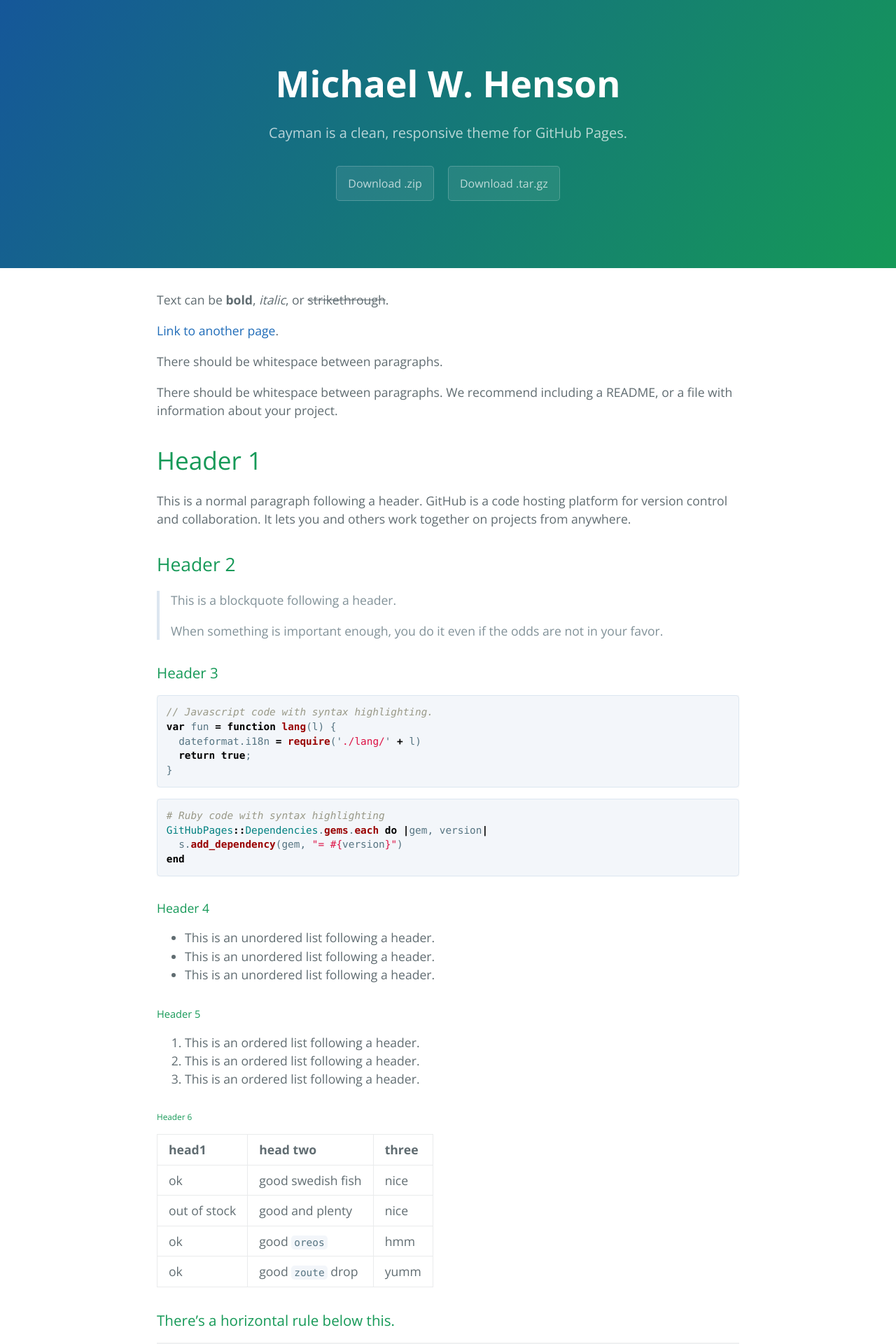
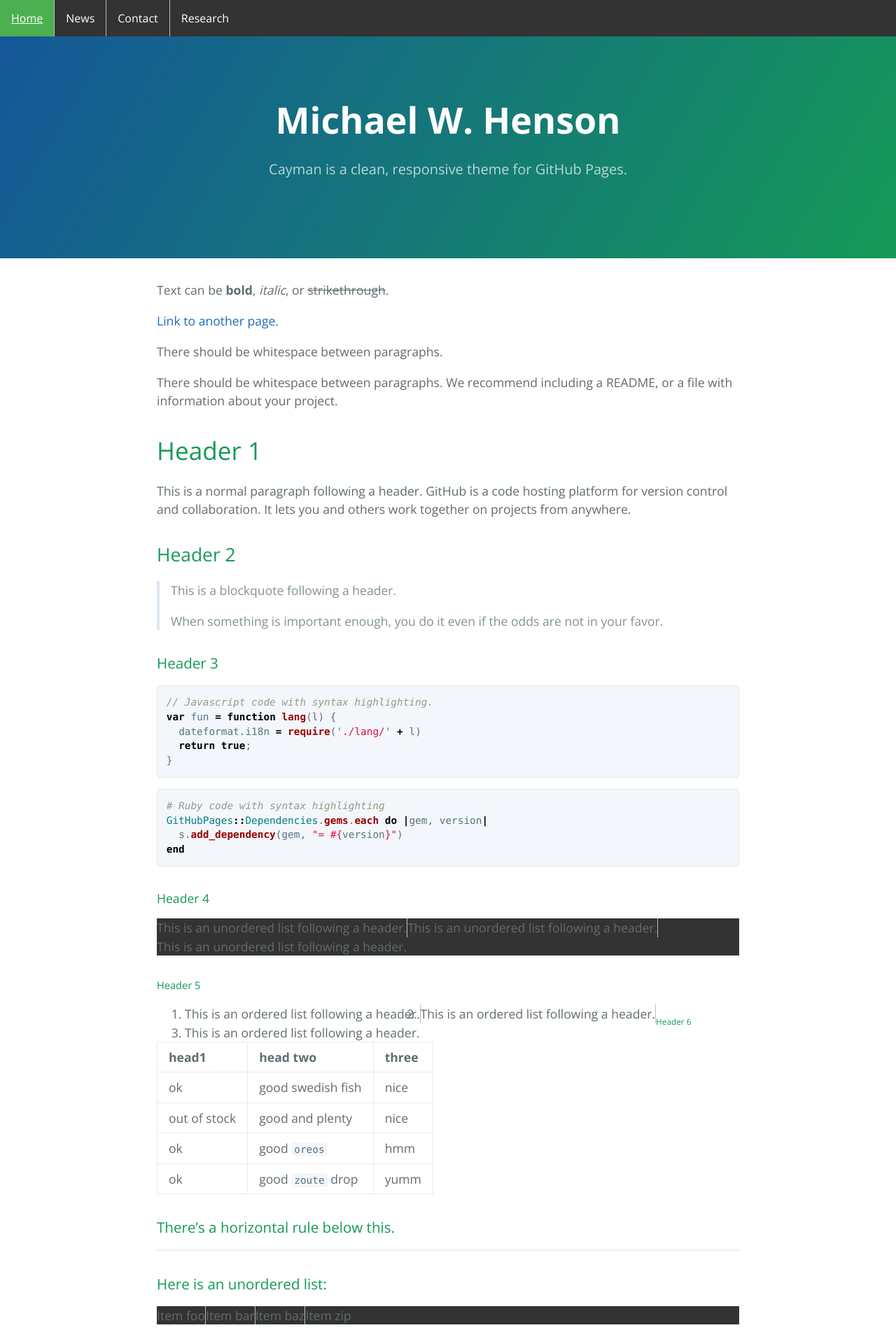
Before and after one commit to Hensonmw/hensonmw.github.io, a Jekyll site: the page built from index.md, in a window 1280 px wide. Shown: the top 1920 px of the page at 70% size. Built offline with Jekyll 4.4.1, drawn with Linux system fonts in a browser that asks for light colours.

Commit message:
initial commit

```diff
--- a/_layouts/default.html
+++ b/_layouts/default.html
@@ -8,6 +8,49 @@
     <meta name="theme-color" content="#157878">
     <link href='https://fonts.googleapis.com/css?family=Open+Sans:400,700' rel='stylesheet' type='text/css'>
     <link rel="stylesheet" href="{{ '/assets/css/style.css?v=' | append: site.github.build_revision | relative_url }}">
+    <style>
+ul {
+    list-style-type: none;
+    margin: 0;
+    padding: 0;
+    overflow: hidden;
+    background-color: #333;
+}
+
+li {
+    float: left;
+    border-right:1px solid #bbb;
+}
+
+li:last-child {
+    border-right: none;
+}
+
+li a {
+    display: block;
+    color: white;
+    text-align: center;
+    padding: 14px 16px;
+    text-decoration: none;
+}
+
+li a:hover:not(.active) {
+    background-color: #111;
+}
+
+.active {
+    background-color: #4CAF50;
+}
+</style>
+</head>
+<body>
+
+<ul>
+  <li><a class="active" href="./">Home</a></li>
+  <li><a href="/News">News</a></li>
+  <li><a href="/Publication">Contact</a></li>
+  <li><a href="/Research">Research</a></li>
+</ul>
   </head>
   <body>
     <section class="page-header">
@@ -16,10 +59,7 @@
       {% if site.github.is_project_page %}
         <a href="{{ site.github.repository_url }}" class="btn">View on GitHub</a>
       {% endif %}
-      {% if site.show_downloads %}
-        <a href="{{ site.github.zip_url }}" class="btn">Download .zip</a>
-        <a href="{{ site.github.tar_url }}" class="btn">Download .tar.gz</a>
-      {% endif %}
+
     </section>
 
     <section class="main-content">
```
Also changed, not shown: 2 other files.
